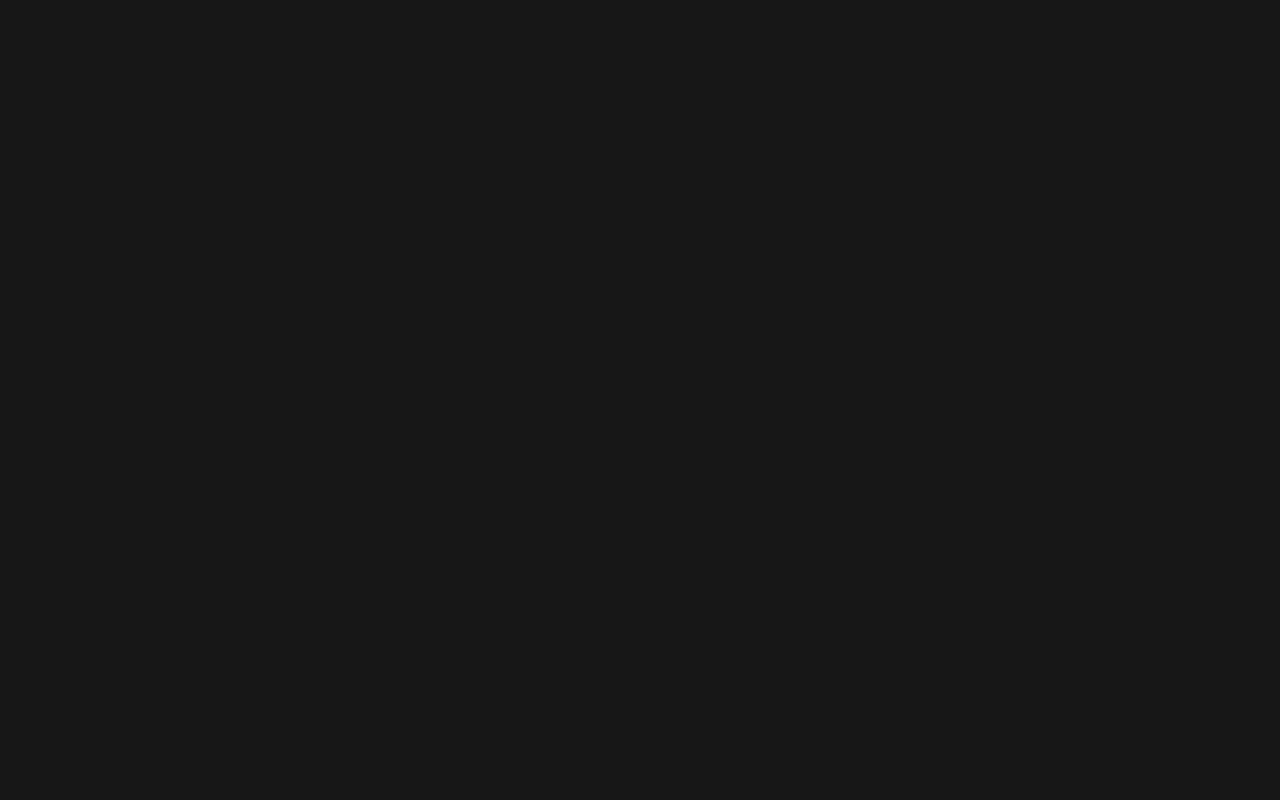
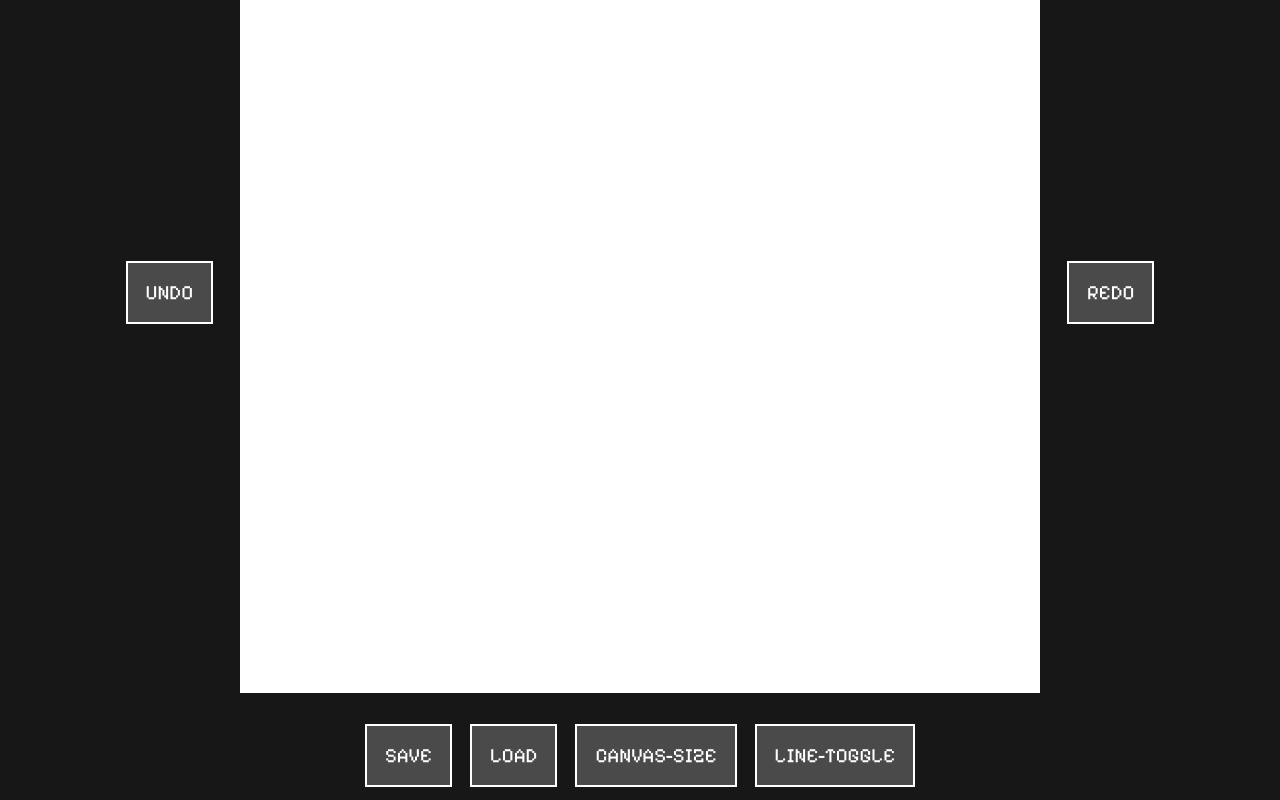
Before and after one commit to mjollnir03/2D-Pixel-Art, a React (Vite) app in the folder main/: page / in a window 1280 px wide. Shown: the part 332-1132 px from the top of the page. Before the commit the page ends 800 px from the top, so only its background shows below. Built offline with nearby package versions, Linux system fonts and the light colour scheme.

Commit message:
temp changes

```diff
--- a/main/src/App.tsx
+++ b/main/src/App.tsx
@@ -11,9 +11,9 @@ function App() {
         <Header />
 
         {/* Main Content */}
-        <div>
+        <div className="flex-1">
+          {/* Top tools */}
           <div className="flex flex-wrap justify-center items-center p-2 gap-4">
-            {/* Tool Buttons */}
             <button className="border-2 border-white px-4 py-3 text-lg uppercase transition-colors duration-200 bg-[#4a4a4a] text-white hover:bg-white hover:text-black">
               Pen
             </button>
@@ -31,12 +31,47 @@ function App() {
             </button>
           </div>
 
-          {/* Undo Button */}
-          {/* Canvas */}
-          <Canvas />
-          {/* Redo Button */}
+          {/* Canvas + side buttons aligned */}
+          <div className="w-full flex justify-center p-4">
+            <div className="grid grid-cols-[auto_auto_auto] items-center gap-6">
+              <button
+                type="button"
+                className="border-2 border-white px-4 py-3 text-lg uppercase transition-colors duration-200 bg-[#4a4a4a] text-white hover:bg-white hover:text-black"
+              >
+                Undo
+              </button>
 
-          {/* Bottom Row */}
+              {/* Canvas sits in the middle column */}
+              <div className="rounded-sm">
+                <Canvas />
+              </div>
+
+              <button
+                type="button"
+                className="border-2 border-white px-4 py-3 text-lg uppercase transition-colors duration-200 bg-[#4a4a4a] text-white hover:bg-white hover:text-black"
+              >
+                Redo
+              </button>
+            </div>
+          </div>
+
+          {/* Bottom Row (styled to match) */}
+          <div className="w-full flex justify-center">
+            <div className="flex flex-wrap justify-center items-center gap-4 p-3">
+              <button className="border-2 border-white px-4 py-3 text-lg uppercase transition-colors duration-200 bg-[#4a4a4a] text-white hover:bg-white hover:text-black">
+                Save
+              </button>
+              <button className="border-2 border-white px-4 py-3 text-lg uppercase transition-colors duration-200 bg-[#4a4a4a] text-white hover:bg-white hover:text-black">
+                Load
+              </button>
+              <button className="border-2 border-white px-4 py-3 text-lg uppercase transition-colors duration-200 bg-[#4a4a4a] text-white hover:bg-white hover:text-black">
+                Canvas-Size
+              </button>
+              <button className="border-2 border-white px-4 py-3 text-lg uppercase transition-colors duration-200 bg-[#4a4a4a] text-white hover:bg-white hover:text-black">
+                Line-Toggle
+              </button>
+            </div>
+          </div>
         </div>
       </div>
     </>
--- /dev/null
+++ b/main/src/components/Button.tsx
@@ -0,0 +1,7 @@
+export default function Button() {
+  return (
+    <button>
+
+    </button>
+  );
+}
--- a/main/src/components/Canvas.tsx
+++ b/main/src/components/Canvas.tsx
@@ -1,4 +1,10 @@
 export default function Canvas() {
-
-  return <canvas></canvas>;
+  return (
+    <div className="flex flex-wrap justify-center items-center">
+      <canvas
+        style={{ width: 800, height: 800 }}
+        className="bg-white "
+      ></canvas>
+    </div>
+  );
 }
```
Also changed, not shown: 1 other file (tests, documents, lock files or other folders).
